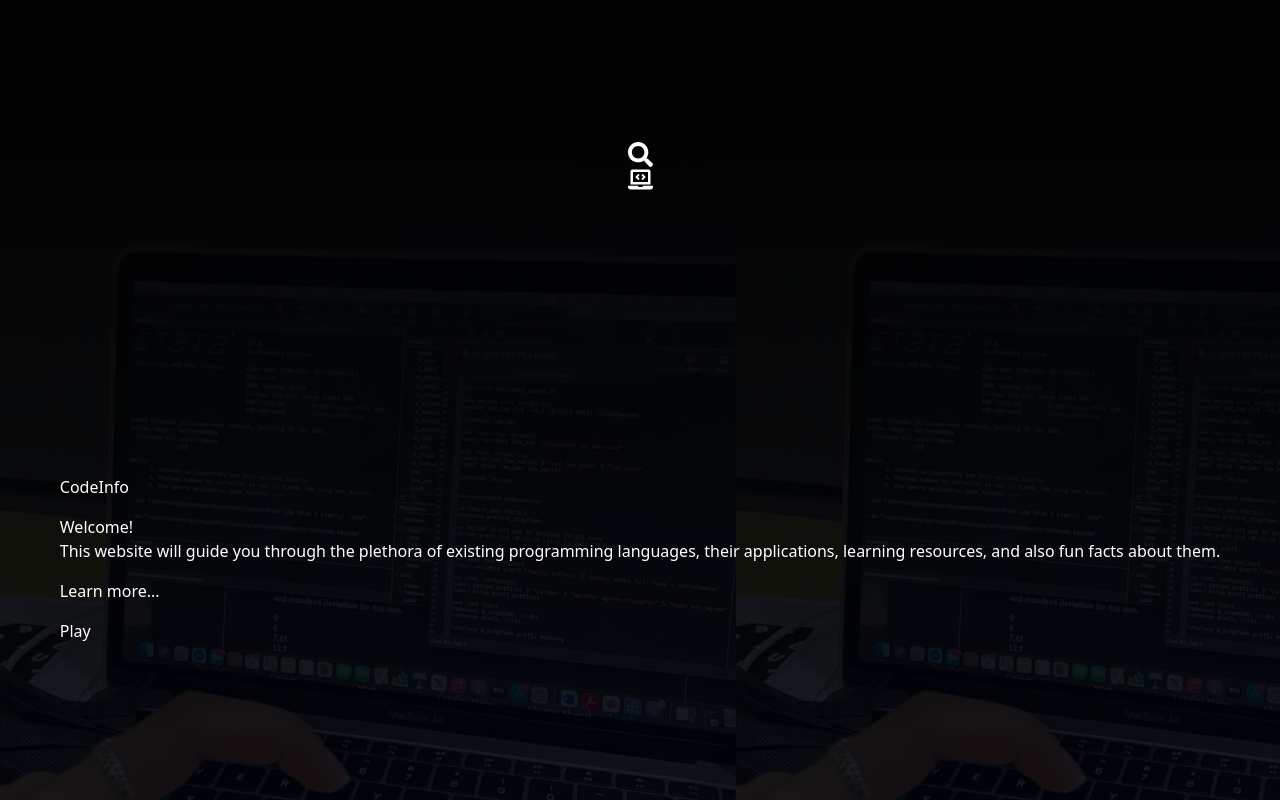
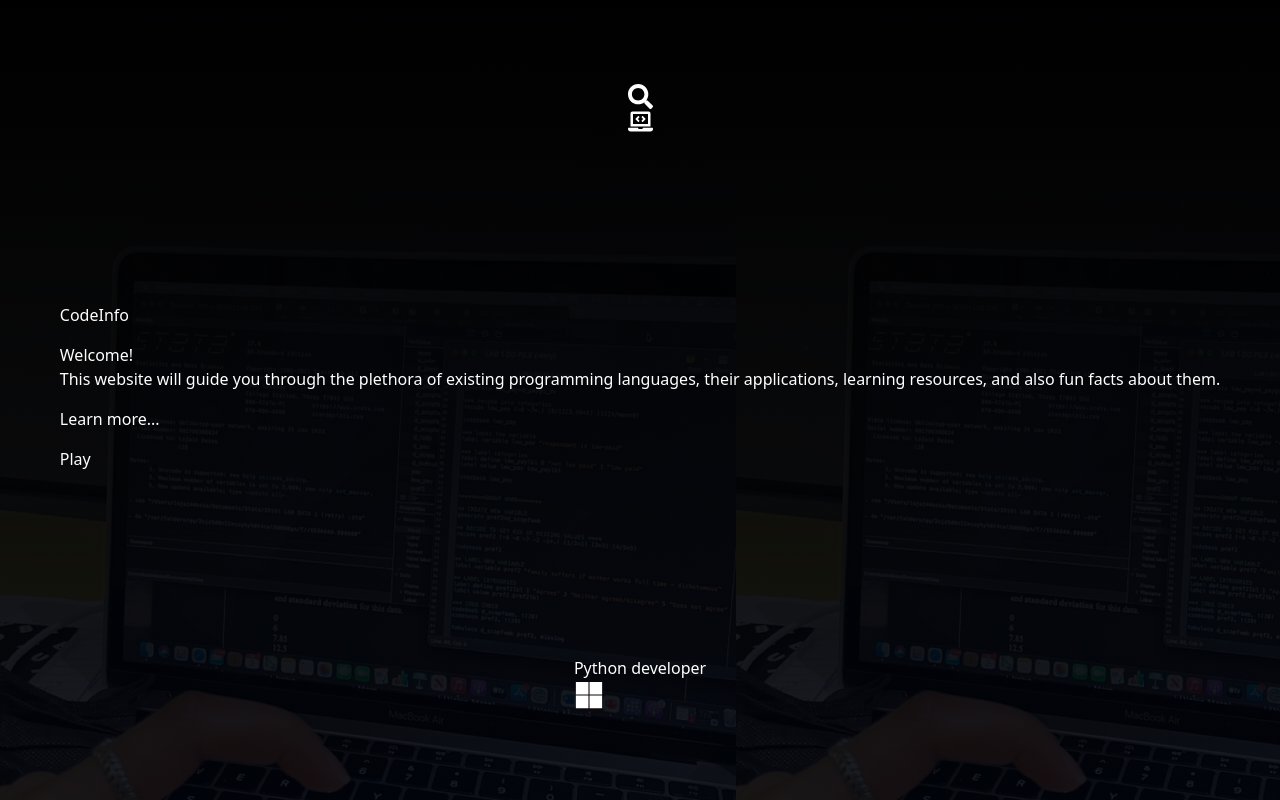
Before and after one commit to ChibuzoKelechi/lang-info, a React (Vite) app in the folder code-info/: page / in a window 1280 px wide. Built offline with nearby package versions, Linux system fonts and the light colour scheme; the HTML template or start-up script is replaced by a standard one.

Commit message:
Skill component, useEffect hook added

```diff
--- a/code-info/src/App.jsx
+++ b/code-info/src/App.jsx
@@ -2,18 +2,17 @@ import './App.css'
 import Router from './Router'
 import Intro from './Pages/Head'
 // import Info from './Info'
-import NavBar from "./Components/NavBar";
+// import NavBar from "./Components/NavBar";
 
 
 function App() {
 
   return (
     <Router>
-     <NavBar/>
-      <section className='h-screen bg-black text-white'>
-        <Intro/>
-      </section>
-   </Router>
+        <section className='h-screen bg-black text-white'>
+          <Intro/>
+        </section>
+     </Router>
   )
 }
 
--- a/code-info/src/Home.jsx
+++ /dev/null
@@ -1,13 +0,0 @@
-import Head from './Pages/Head';
-import NavBar from "./Components/NavBar";
-
-const Home = () => {
-    return (
-        <section className="home p-3 mh-full w-full">
-            <NavBar/>
-            <Head/>
-        </section>
-     );
-}
-
-export default Home;
--- a/code-info/src/Pages/Head.jsx
+++ b/code-info/src/Pages/Head.jsx
@@ -1,5 +1,4 @@
 import { Link } from "react-router-dom";
-// import { GiGamepad  } from "react-icons/gi";
 
 const Intro = () => {
     return (
@@ -16,16 +15,14 @@ const Intro = () => {
             </div>
 
             <div>
-              <Link to="/about" className="hover:bg-blue-600 text-blue-200 p-2 rounded-xl my-2">Learn more...</Link>
+              <Link to="/about" className="hover:bg-blue-400 text-blue-200 p-2 rounded-xl my-2">Learn more...</Link>
             </div>
 
             <div>
                <Link to="/info" className="bg-blue-600 text-white p-2 rounded-xl">
-                  {/* <GiGamepad/> */}
                   Play
                </Link>
             </div>
-            {/* <Link to="/info" className="text-xl cursor-pointer">Programming languages</Link> */}
         </header>
      );
 }
--- /dev/null
+++ b/code-info/src/Pages/Home.jsx
@@ -0,0 +1,40 @@
+import Head from './Head';
+import NavBar from "../Components/NavBar";
+import { useState, useEffect } from "react";
+import { FaMicrosoft } from 'react-icons/fa';
+
+const Home = () => {
+
+    return (
+        <section className="home p-3 mh-full w-full">
+            <NavBar/>
+            <Head/>
+            <SkillContainer/>
+        </section>
+     );
+}
+
+export default Home;
+
+const SkillContainer = () => {
+    const [skill, setSkill] = useState('Python')
+
+    useEffect(() => {
+        console.log('I am a Software developer');
+        console.log(skill);
+
+    }, [skill])
+
+    return (
+        <div>
+            <h1> {skill} developer </h1>
+            <button onClick={() => {
+                setSkill('NextJs')
+            }}>
+                <FaMicrosoft style={{color: 'white', fontSize: '30px', margin: 'auto'}}/>
+            </button>
+
+
+        </div>
+    );
+}
--- a/code-info/src/Pages/Info.jsx
+++ b/code-info/src/Pages/Info.jsx
@@ -1,6 +1,6 @@
 // import coder from './assets/fingercoding.jpg'
 import { useState } from "react";
-import { languages } from "../data";
+import { languages } from "../DataFiles/data";
 import { Link } from "react-router-dom";
 
 const Info = () => {
--- a/code-info/src/Router.jsx
+++ b/code-info/src/Router.jsx
@@ -1,5 +1,5 @@
 import { createBrowserRouter, RouterProvider } from "react-router-dom";
-import Home from './Home'
+import Home from './Pages/Home'
 import Info from './Pages/Info'
 import About from "./Pages/About";
 const router = createBrowserRouter([
```
Also changed, not shown: code-info/src/DataFiles/data.js (renamed from code-info/src/data.js).
